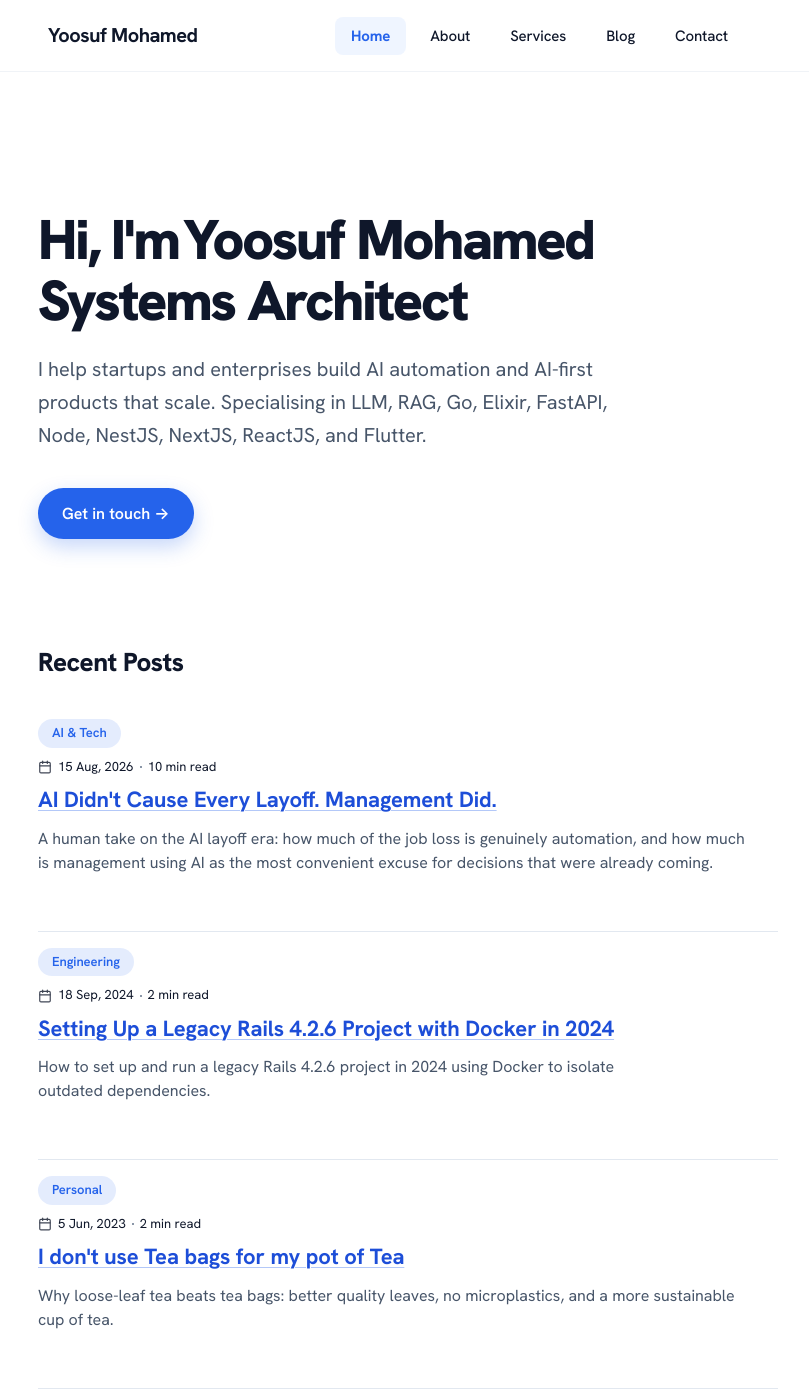
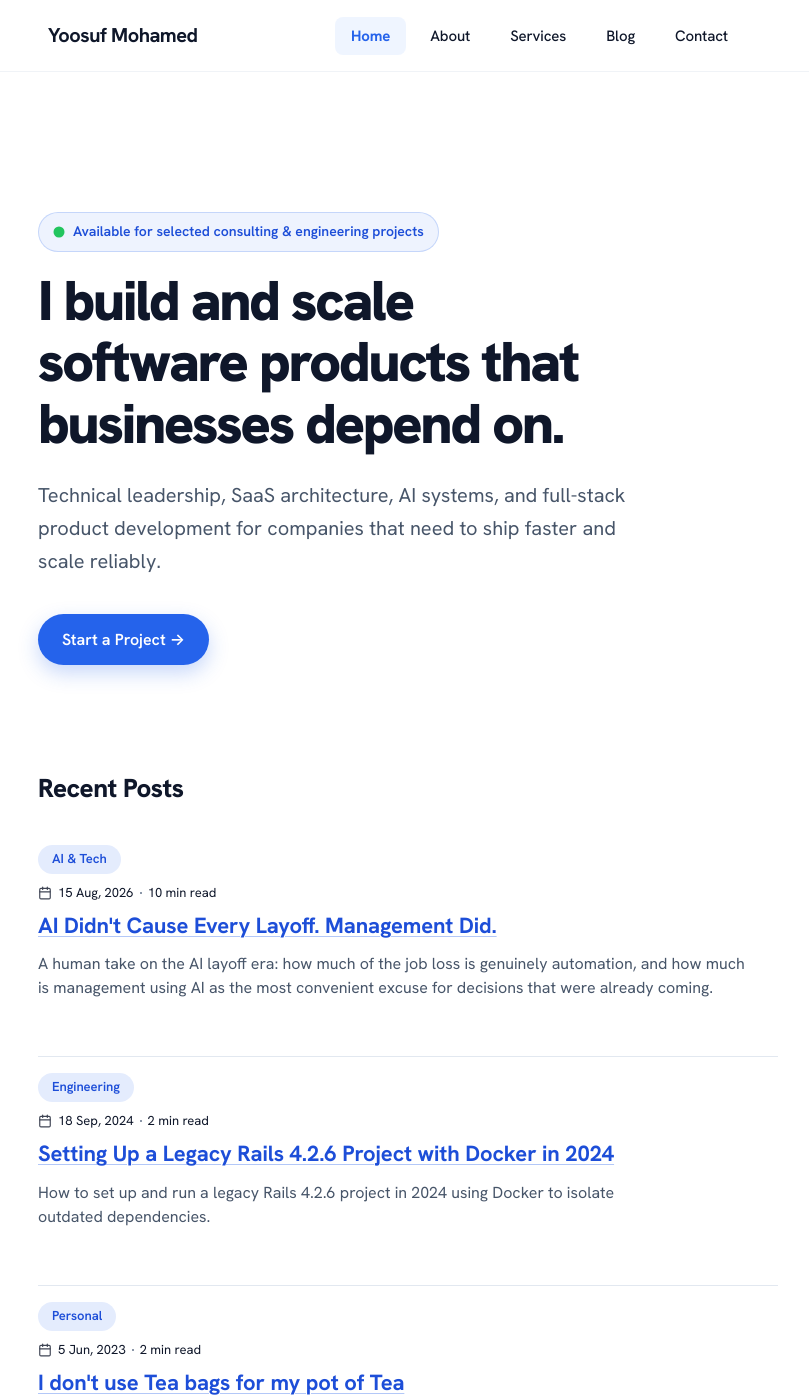
Before and after one commit to yoosuf/yoosuf.github.io, a Jekyll site: the page built from index.md, in a window 1280 px wide and 1400 px high. Shown: the whole window, without its empty margins (232-1041 px from the left). Built offline with Jekyll 4.4.1, drawn with Linux system fonts in a browser that asks for light colours.

Commit message:
Make services accordion and links ARIA-ready, refresh home hero, and round the back-to-top button

```diff
--- a/_includes/author-intro.html
+++ b/_includes/author-intro.html
@@ -1,23 +1,21 @@
 <div class="hero">
   <div class="jekyll-content jekyll-canvas">
     <div class="hero-text">
-      <p class="hero-tagline">
-        <span class="hero-greeting">Hi, I'm</span>
-        <span class="hero-name">
-          <a itemprop="url" href="/about"
-            ><span itemprop="name">{{ site.title }}</span></a
-          >
-        </span>
-        <span class="hero-role">Systems Architect</span>
+      <p class="hero-availability">
+        <svg class="hero-availability-dot" viewBox="0 0 12 12" width="12" height="12" aria-hidden="true" focusable="false">
+          <circle cx="6" cy="6" r="5.5" fill="#22c55e" />
+        </svg>
+        Available for selected consulting &amp; engineering projects
       </p>
+      <h1 class="hero-tagline">
+        I build and scale software products that businesses depend on.
+      </h1>
       <p class="hero-description">
-        I help startups and enterprises build AI automation and AI-first products that scale.
-        Specialising in LLM, RAG, Go, Elixir, FastAPI, Node, NestJS, NextJS, ReactJS, and Flutter.
+        Technical leadership, SaaS architecture, AI systems, and full-stack product development
+        for companies that need to ship faster and scale reliably.
       </p>
       <p class="hero-action">
-        <a href="/contact" aria-label="Get in touch with Yoosuf about your project"
-          >Get in touch &rarr;</a
-        >
+        <a href="/contact" aria-label="Start a project with Yoosuf Mohamed">Start a Project &rarr;</a>
       </p>
     </div>
   </div>
--- a/_layouts/default.html
+++ b/_layouts/default.html
@@ -131,6 +131,7 @@
             <a href="https://cal.com/yoosuf" class="footer-contact-link" target="_blank" rel="noopener">
               <svg width="16" height="16" viewBox="0 0 24 24" fill="none" stroke="currentColor" stroke-width="2" stroke-linecap="round" stroke-linejoin="round"><rect x="3" y="4" width="18" height="18" rx="2" ry="2"/><line x1="16" y1="2" x2="16" y2="6"/><line x1="8" y1="2" x2="8" y2="6"/><line x1="3" y1="10" x2="21" y2="10"/></svg>
               Schedule a Call
+              <span class="visually-hidden"> (opens in new tab)</span>
             </a>
             <a href="mailto:mayoosuf@gmail.com" class="footer-contact-link" target="_blank" rel="noopener">
               <svg width="16" height="16" viewBox="0 0 24 24" fill="none" stroke="currentColor" stroke-width="2" stroke-linecap="round" stroke-linejoin="round"><path d="M4 4h16c1.1 0 2 .9 2 2v12c0 1.1-.9 2-2 2H4c-1.1 0-2-.9-2-2V6c0-1.1.9-2 2-2z"/><polyline points="22,6 12,13 2,6"/></svg>
@@ -139,14 +140,17 @@
             <a href="https://twitter.com/aitchdei" class="footer-contact-link" target="_blank" rel="noopener">
               <svg width="16" height="16" viewBox="0 0 24 24" fill="currentColor"><path d="M18.244 2.25h3.308l-7.227 8.26 8.502 11.24H16.17l-5.214-6.817L4.99 21.75H1.68l7.73-8.835L1.254 2.25H8.08l4.713 6.231zm-1.161 17.52h1.833L7.084 4.126H5.117z"/></svg>
               X
+              <span class="visually-hidden"> (opens in new tab)</span>
             </a>
             <a href="https://github.com/yoosuf" class="footer-contact-link" target="_blank" rel="noopener">
               <svg width="16" height="16" viewBox="0 0 24 24" fill="currentColor"><path d="M12 0C5.37 0 0 5.37 0 12c0 5.31 3.435 9.795 8.205 11.385.6.105.825-.255.825-.57 0-.285-.015-1.23-.015-2.235-3.015.555-3.795-.735-4.035-1.41-.135-.345-.72-1.41-1.23-1.695-.42-.225-1.02-.78-.015-.795.945-.015 1.62.87 1.845 1.23 1.08 1.815 2.805 1.305 3.495.99.105-.78.42-1.305.765-1.605-2.67-.3-5.46-1.335-5.46-5.925 0-1.305.465-2.385 1.23-3.225-.12-.3-.54-1.53.12-3.18 0 0 1.005-.315 3.3 1.23.96-.27 1.98-.405 3-.405s2.04.135 3 .405c2.295-1.56 3.3-1.23 3.3-1.23.66 1.65.24 2.88.12 3.18.765.84 1.23 1.905 1.23 3.225 0 4.605-2.805 5.625-5.475 5.925.435.375.81 1.095.81 2.22 0 1.605-.015 2.895-.015 3.3 0 .315.225.69.825.57A12.02 12.02 0 0024 12c0-6.63-5.37-12-12-12z"/></svg>
               GitHub
+              <span class="visually-hidden"> (opens in new tab)</span>
             </a>
             <a href="https://www.linkedin.com/in/yoosufm" class="footer-contact-link" target="_blank" rel="noopener">
               <svg width="16" height="16" viewBox="0 0 24 24" fill="currentColor"><path d="M20.447 20.452h-3.554v-5.569c0-1.328-.027-3.037-1.852-3.037-1.853 0-2.136 1.445-2.136 2.939v5.667H9.351V9h3.414v1.561h.046c.477-.9 1.637-1.85 3.37-1.85 3.601 0 4.267 2.37 4.267 5.455v6.286zM5.337 7.433c-1.144 0-2.063-.926-2.063-2.065 0-1.138.92-2.063 2.063-2.063 1.14 0 2.064.925 2.064 2.063 0 1.139-.925 2.065-2.064 2.065zm1.782 13.019H3.555V9h3.564v11.452zM22.225 0H1.771C.792 0 0 .774 0 1.729v20.542C0 23.227.792 24 1.771 24h20.451C23.2 24 24 23.227 24 22.271V1.729C24 .774 23.2 0 22.222 0h.003z"/></svg>
               LinkedIn
+              <span class="visually-hidden"> (opens in new tab)</span>
             </a>
           </div>
           <section class="copyright">
@@ -155,7 +159,9 @@
           </section>
           <nav class="jekyll-powered-by" aria-label="Footer">
             <a href="https://jekyllrb.com/" target="_blank" rel="noopener"
-              >Powered by Jekyll</a
+              >Powered by Jekyll<span class="visually-hidden">
+                (opens in new tab)</span
+              ></a
             >
           </nav>
         </div>
--- a/_sass/_article.scss
+++ b/_sass/_article.scss
@@ -442,7 +442,7 @@
 	font-size: 1.3rem;
 	font-weight: 600;
 	letter-spacing: -0.005em;
-	color: var(--jekyll-accent-color);
+	color: var(--jekyll-accent-strong);
 	background: color-mix(in srgb, var(--jekyll-accent-color) 12%, transparent);
 	border-radius: 999px;
 }
--- a/_sass/_services.scss
+++ b/_sass/_services.scss
@@ -33,6 +33,10 @@
 .ep-item-recommended {
 	border-color: var(--jekyll-accent-color);
 	box-shadow: 0 8px 30px rgba(37, 99, 235, 0.12);
+}
+
+.ep-item * {
+	box-sizing: border-box;
 }
 
 .ep-summary {
@@ -72,19 +76,6 @@
 	line-height: 1.3;
 	letter-spacing: -0.015em;
 	color: var(--color-darkgrey);
-}
-
-.ep-badge {
-	display: inline-block;
-	padding: 5px 12px;
-	font-size: 1.2rem;
-	font-weight: 700;
-	letter-spacing: 0.04em;
-	text-transform: uppercase;
-	color: var(--jekyll-accent-strong);
-	background: color-mix(in srgb, var(--jekyll-accent-color) 10%, transparent);
-	border: 1px solid color-mix(in srgb, var(--jekyll-accent-color) 25%, transparent);
-	border-radius: 999px;
 }
 
 .ep-summary-price {
@@ -280,11 +271,6 @@
 		border-color: var(--jekyll-accent-color);
 		box-shadow: 0 8px 30px rgba(0, 0, 0, 0.3);
 	}
-	.ep-badge {
-		color: #93c5fd;
-		background: rgba(37, 99, 235, 0.18);
-		border-color: rgba(37, 99, 235, 0.45);
-	}
 	.ep-include svg {
 		color: #93c5fd;
 	}
--- a/_sass/_utils.scss
+++ b/_sass/_utils.scss
@@ -9,35 +9,30 @@
 	align-items: baseline;
 	gap: 0.3em;
 	margin-bottom: 24px;
-}
-
-.hero-greeting,
-.hero-name,
-.hero-role {
 	font-size: clamp(2.4rem, 6vw, 5.6rem);
+	font-weight: 900;
+	line-height: 1.1;
+	letter-spacing: -0.04em;
 	color: var(--color-darkgrey);
 }
 
-.hero-greeting,
-.hero-name,
-.hero-role {
-	font-weight: 900;
-	line-height: 1;
-	letter-spacing: -0.04em;
-}
+.hero-availability {
+	display: inline-flex;
+	align-items: center;
+	gap: 8px;
+	margin-bottom: 18px;
+	padding: 7px 14px;
+	font-size: 1.4rem;
+	font-weight: 600;
+	color: var(--jekyll-accent-strong);
+	background: color-mix(in srgb, var(--jekyll-accent-color) 8%, transparent);
+	border: 1px solid color-mix(in srgb, var(--jekyll-accent-color) 20%, transparent);
+	border-radius: 999px;
 
-.hero {
-	.hero-name {
-		a {
-			color: inherit;
-			text-decoration: none;
-			&:hover,
-			&:focus-visible {
-				color: inherit;
-				text-decoration: none;
-				opacity: 0.85;
-			}
-		}
+	.hero-availability-dot {
+		width: 12px;
+		height: 12px;
+		flex-shrink: 0;
 	}
 }
 
@@ -81,12 +76,6 @@
 html.dark-mode,
 html.auto-color {
 	.hero {
-		.hero-name a,
-		.hero-name a:hover,
-		.hero-name a:focus-visible {
-			color: #f8fafc;
-			text-decoration: none;
-		}
 		.hero-action a,
 		.hero-action a:hover,
 		.hero-action a:focus-visible {
@@ -157,7 +146,7 @@
 	height: 48px;
 	padding: 0;
 	border: 0;
-	border-radius: 14px;
+	border-radius: 999px;
 	color: #fff;
 	background: var(--jekyll-accent-color);
 	box-shadow: 0 8px 24px rgba(37, 99, 235, 0.3);
@@ -249,16 +238,8 @@
 		padding: 24px 0 32px;
 	}
 
-	.hero-greeting,
-	.hero-name,
-	.hero-role {
+	.hero-tagline {
 		font-size: clamp(2.4rem, 8vw, 3.4rem);
-	}
-
-	.hero-greeting {
-		font-weight: 800;
-		letter-spacing: -0.02em;
-		color: var(--color-midgrey);
 	}
 
 	.hero-tagline {
```
Also changed, not shown: _includes/engagement-pricing.html (+32 -7 lines).
